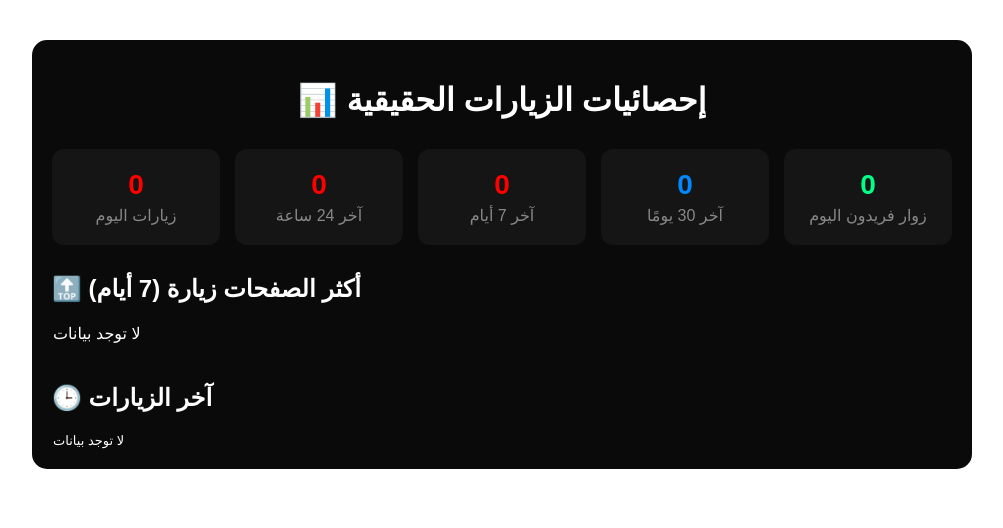
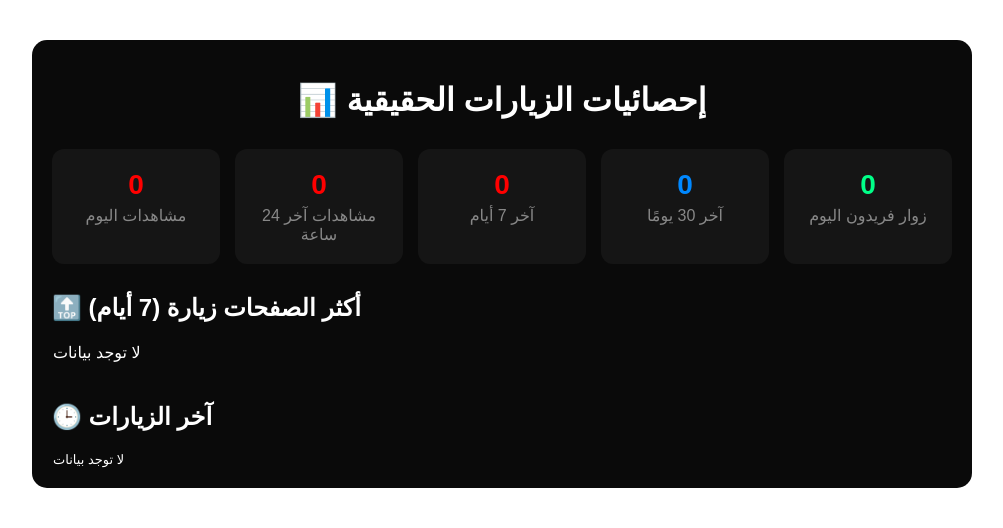
Before and after one commit to muhammad123186/eurfot, a Django app: page /stats-dashboard-x9k2/ in a window 1280 px wide. Shown: the top 528 px of the page, without its empty margins (138-1141 px from the left). Run offline with Django 5.2, Linux system fonts and the light colour scheme; the visitor is signed in with stand-in values (Sample User, id 1); data comes from the database, SQL or seed files in the repository.

Commit message:
Rename visit stats to page views

```diff
--- a/templates/pages/visit_stats.html
+++ b/templates/pages/visit_stats.html
@@ -9,12 +9,12 @@
 
 <div style="background:#151515;padding:20px;border-radius:12px;text-align:center;">
     <div style="font-size:28px;font-weight:bold;color:#ff0000;">{{ total_today }}</div>
-            <div style="color:#888;margin-top:5px;">زيارات اليوم</div>
+    <div style="color:#888;margin-top:5px;">مشاهدات اليوم</div>
 </div>
 
 <div style="background:#151515;padding:20px;border-radius:12px;text-align:center;">
     <div style="font-size:28px;font-weight:bold;color:#ff0000;">{{ total_24h }}</div>
-            <div style="color:#888;margin-top:5px;">آخر 24 ساعة</div>
+    <div style="color:#888;margin-top:5px;">مشاهدات آخر 24 ساعة</div>
 </div>
 
         <div style="background:#151515;padding:20px;border-radius:12px;text-align:center;">
```
Lines whose indentation alone changed are shown as unchanged.
